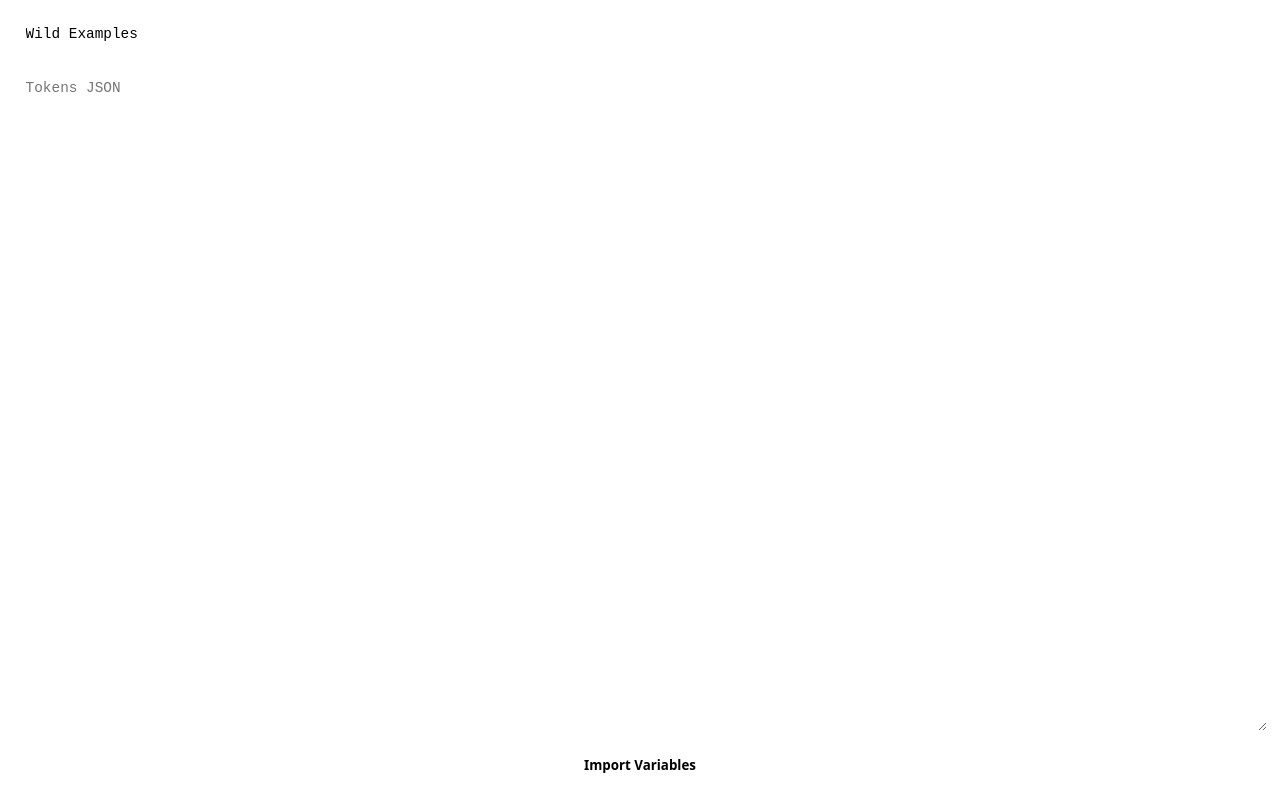
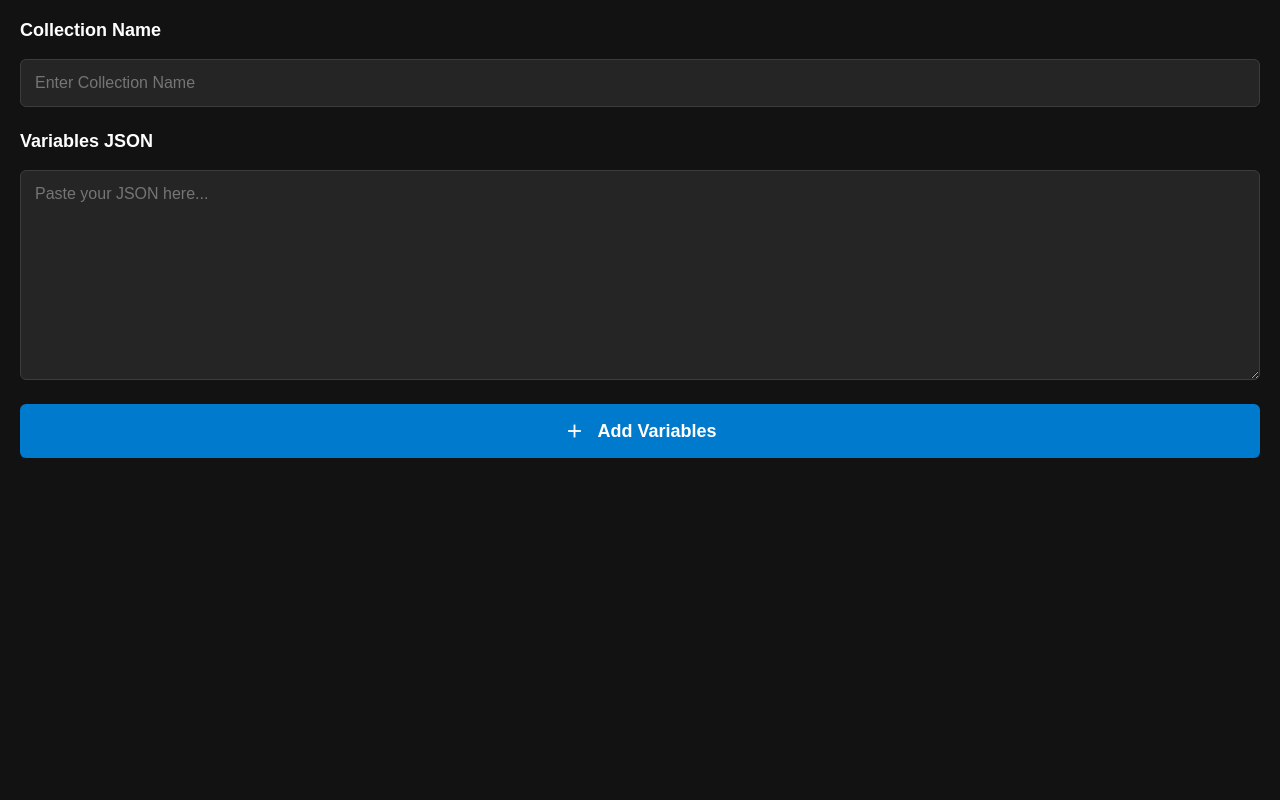
Before and after one commit to MortezaReisi/ImportExportVariables, a website: page ui/import.html in a window 1280 px wide. Drawn offline with Linux system fonts and the light colour scheme.

Commit message:
The import UI Changes

```diff
--- a/ui/import.html
+++ b/ui/import.html
@@ -1,85 +1,124 @@
+<!DOCTYPE html>
+<html lang="en">
+<head>
+    <meta charset="UTF-8">
+    <meta name="viewport" content="width=device-width, initial-scale=1.0">
+    <title>Import Variables</title>
+    <link href="https://fonts.googleapis.com/icon?family=Material+Icons" rel="stylesheet">
     <style>
         :root {
-    --spacing: 0.8rem;
+            --primary-bg: #121212;
+            --secondary-bg: #1e1e1e;
+            --border-color: #3c3c3c;
+            --text-color: #ffffff;
+            --button-bg: #007acc;
+            --button-hover: #005f99;
+            --input-bg: #252526;
+            --input-text: #ffffff;
         }
         * {
             box-sizing: border-box;
+            font-family: Arial, sans-serif;
         }
         body {
-    background-color: var(--figma-color-bg);
-    color: var(--figma-color-text);
+            background-color: var(--primary-bg);
+            color: var(--text-color);
             margin: 0;
-    padding: var(--spacing);
-  }
-  html, body {
-    height: 100%;
-  }
-  form {
+            padding: 20px;
             display: flex;
             flex-direction: column;
-    gap: var(--spacing);
-    height: 100%;
+            gap: 24px;
         }
-  button {
-    appearance: none;
-    border-radius: 4px;
-    padding: var(--spacing);
-    background-color: var(--figma-color-bg-brand);
-    border: none;
-    color: var(--figma-color-text-onbrand);
-    font-family: system-ui, sans-serif;
+        .container {
+            display: flex;
+            flex-direction: column;
+            gap: 24px;
+            width: 100%;
+        }
+        .input-group {
+            display: flex;
+            flex-direction: column;
+            gap: 12px;
+        }
+        label {
+            margin-bottom: 6px;
+            font-size: 18px;
             font-weight: bold;
+            color: var(--text-color);
         }
         input, textarea {
-    font-family: Andale Mono, monospace;
-    font-size: 0.9rem;
-    padding: var(--spacing);
-    background-color: var(--figma-color-bg-secondary);
-    color: var(--figma-color-text-secondary);
-    border: 2px solid var(--figma-color-border);
+            background-color: var(--input-bg);
+            color: var(--input-text);
+            border: 1px solid var(--border-color);
+            padding: 14px;
+            border-radius: 6px;
+            width: 100%;
+            font-size: 16px;
         }
-  input:focus, textarea:focus {
-    border-color: var(--figma-color-border-selected);
-    outline: none;
+        .json-container {
+            display: flex;
+            flex-direction: column;
+            gap: 12px;
+            position: relative;
         }
-  textarea {
-    flex: 1;
-    white-space: pre;
+        .add-button {
+            background: var(--button-bg);
+            color: var(--text-color);
+            border: none;
+            padding: 16px;
+            font-size: 18px;
+            font-weight: bold;
+            border-radius: 6px;
+            cursor: pointer;
+            display: flex;
+            align-items: center;
+            justify-content: center;
+            gap: 12px;
+            transition: background 0.2s;
         }
-  form > * {
-    display: block;
-    width: 100%;
+        .add-button:hover {
+            background: var(--button-hover);
+        }
+        .add-button .material-icons {
+            font-size: 22px;
+            color: #ffffff;
         }
     </style>
-
-<form>
-  <input id="collection-name" placeholder="Collection Name" required type="text" value="Wild Examples" />
-  <textarea id="json-input" required placeholder="Tokens JSON"></textarea>
-  <button type="submit">Import Variables</button>
-</form>
+</head>
+<body>
+    <div class="container">
+        <div class="input-group">
+            <label for="collectionName">Collection Name</label>
+            <input id="collectionName" type="text" placeholder="Enter Collection Name">
+        </div>
+        <div class="json-container">
+            <label for="jsonInput">Variables JSON</label>
+            <textarea id="jsonInput" rows="10" placeholder="Paste your JSON here..."></textarea>
+        </div>
+        <button class="add-button" onclick="importVariables()">
+            <span class="material-icons">add</span>
+            Add Variables
+        </button>
+    </div>
 
     <script>
-  document.querySelector("form").addEventListener("submit", (e) => {
-    e.preventDefault();
-    const collectionName = document.getElementById("collection-name").value.trim();
-    const jsonInput = document.getElementById("json-input").value.trim();
+        function importVariables() {
+            const collectionName = document.getElementById('collectionName').value.trim();
+            const jsonInput = document.getElementById('jsonInput').value.trim();
 
-    if (!collectionName || !isValidJSON(jsonInput)) {
-      alert("Invalid collection name or JSON format.");
+            if (!collectionName || !jsonInput) {
+                alert('Please enter collection name and valid JSON');
                 return;
             }
 
+            try {
                 const variables = JSON.parse(jsonInput);
-    console.log("[UI] Sending import message:", variables);
                 parent.postMessage({ pluginMessage: { type: "import", variables, collectionName } }, "*");
-  });
-
-  function isValidJSON(body) {
-    try {
-      JSON.parse(body);
-      return true;
-    } catch (e) {
-      return false;
+            } catch (error) {
+                alert('Invalid JSON format');
+                console.error(error);
             }
         }
     </script>
+</body>
+</html>
```
Also changed, not shown: dist/index.js. Lines whose indentation alone changed are shown as unchanged.
